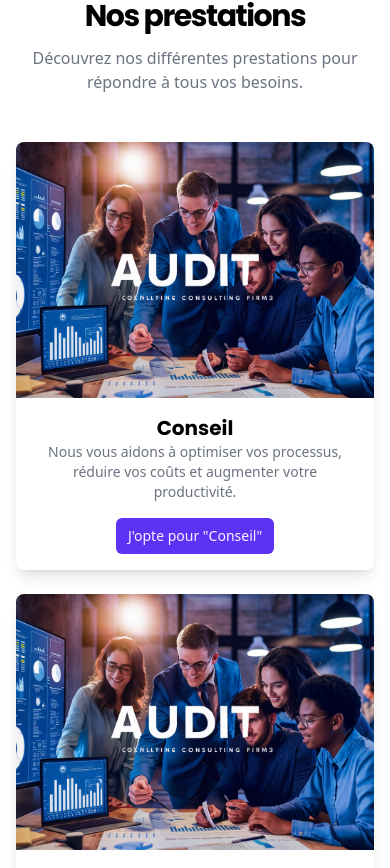
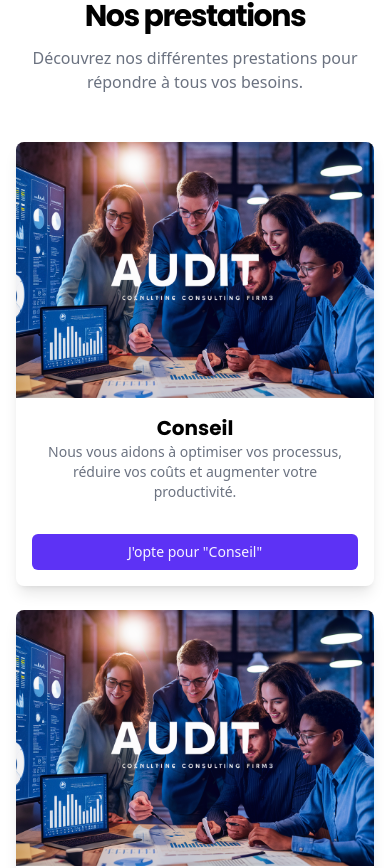
Before and after one commit to hhhallan/qualissee, a Next.js app: page / in a window 390 px wide. Shown: the part 1205-2073 px from the top of the page. Built offline with nearby package versions, Linux system fonts and the light colour scheme.

Commit message:
presta: ajout externalisation + responsive

```diff
--- a/src/app/(marketing)/(home)/_components/presta-card.tsx
+++ b/src/app/(marketing)/(home)/_components/presta-card.tsx
@@ -11,7 +11,7 @@ type Props = {
 
 export const PrestaCard = ({ title, description, mediaSrc, href }: Props) => {
   return (
-    <div className="group relative overflow-hidden rounded-lg shadow-lg transition-transform duration-300 ease-in-out hover:-translate-y-2 hover:shadow-xl">
+    <div className="group relative flex flex-col justify-between overflow-hidden rounded-lg shadow-lg transition-transform duration-300 ease-in-out hover:-translate-y-2 hover:shadow-xl">
       <Link href={href} className="absolute inset-0 z-10" prefetch={false}>
         <span className="sr-only">View</span>
       </Link>
@@ -22,13 +22,18 @@ export const PrestaCard = ({ title, description, mediaSrc, href }: Props) => {
         height={400}
         className="h-64 w-full object-cover"
       />
-      <div className="bg-white p-4 dark:bg-gray-950">
+      <div className="flex-grow bg-white p-4 dark:bg-gray-950">
         <h3 className="text-xl font-bold">{title}</h3>
         <p className="text-sm text-gray-500 dark:text-gray-400">
           {description}
         </p>
-        <Button size="sm" className="mt-4">
-          J&apos;opte pour &quot;{title}&quot;
+      </div>
+      <div className="p-4">
+        <Button size="sm" className="w-full" asChild>
+          <span className="py-4 xl:py-6">
+            J&apos;opte pour <br className="hidden xl:block" />
+            &quot;{title}&quot;
+          </span>
         </Button>
       </div>
     </div>
--- a/src/app/(marketing)/(home)/_components/presta-list.tsx
+++ b/src/app/(marketing)/(home)/_components/presta-list.tsx
@@ -15,7 +15,7 @@ export const PrestaList = ({ children }: Props) => {
             besoins.
           </p>
         </div>
-        <div className="mt-12 grid grid-cols-1 gap-6 md:grid-cols-2 lg:grid-cols-4">
+        <div className="mt-12 grid gap-6 sm:grid-cols-2 lg:grid-cols-3 xl:grid-cols-5">
           {children}
         </div>
       </div>
```
